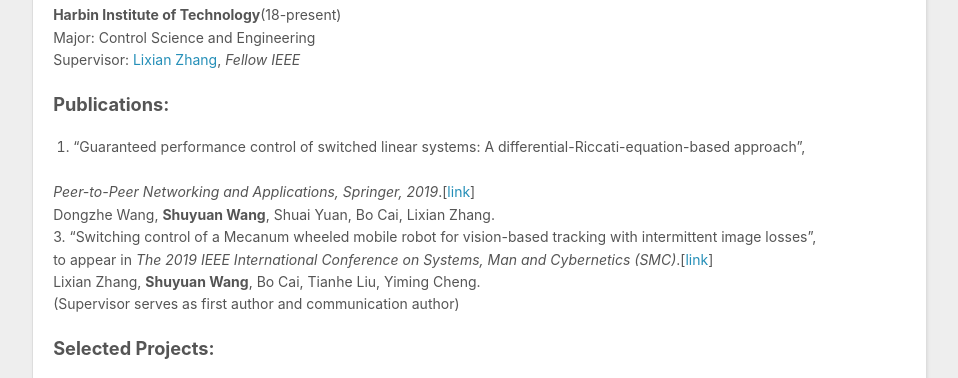
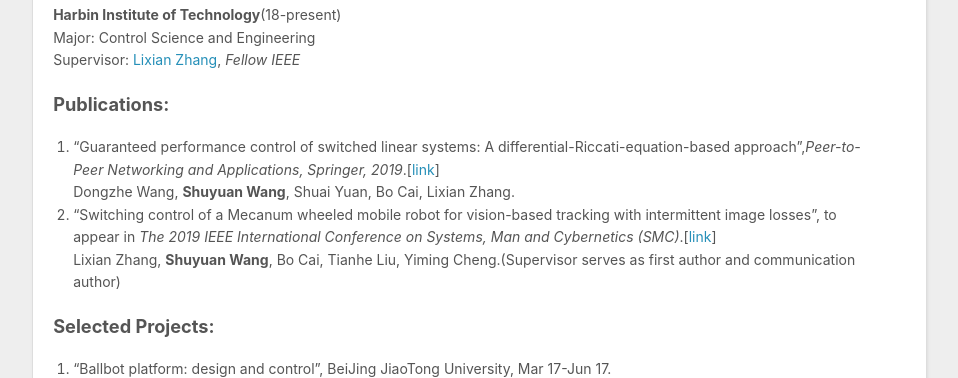
Before and after one commit to josef-w/josef-w.github.io, a plain HTML site: page 2019/10/04/cvwsy/index.html in a window 1280 px wide. Shown: the part 800-1178 px from the top of the page, without its empty margins (8-966 px from the left). Drawn offline with nearby package versions, Linux system fonts and the light colour scheme.

Commit message:
Site updated: 2019-10-04 18:45:01

```diff
--- a/2019/10/04/cvwsy/index.html
+++ b/2019/10/04/cvwsy/index.html
@@ -21,7 +21,7 @@
 <meta property="og:image" content="https://img-blog.csdnimg.cn/20191004163303332.PNG">
 <meta property="og:image" content="https://img-blog.csdnimg.cn/20191004163054651.png">
 <meta property="og:image" content="https://img-blog.csdnimg.cn/20191004170220616.jpg">
-<meta property="og:updated_time" content="2019-10-04T10:42:59.094Z">
+<meta property="og:updated_time" content="2019-10-04T10:44:49.710Z">
 <meta name="twitter:card" content="summary">
 <meta name="twitter:title" content="cv">
 <meta name="twitter:description" content="AboutI am shuyuan wang, born in Harbin, China. I am now pursuing my master degree at Harbin Institute of Technology, supervised by Lixian Zhang, Fellow IEEE. Before coming to HIT, I received my bachel">
@@ -98,9 +98,9 @@
 <h3 id="Education"><a href="#Education" class="headerlink" title="Education:"></a>Education:</h3><p><strong>BeiJing JiaoTong University</strong> (14-18)<br>Bachelor of Engineering<br>Major: Electrical Engineering, grade: 89.2/100<br>Minor: Information and Computer science.<br>Thesis supervisor: <a href="http://www.idlab-tsinghua.com/thulab/labweb/dpeople.html?11" target="_blank" rel="noopener">Shengbo Eben Li</a>, <em>Tsinghua University</em></p>
 <p><strong>Harbin Institute of Technology</strong>(18-present)<br>Major: Control Science and Engineering<br>Supervisor: <a href="https://scholar.google.co.uk/citations?user=nRWqJX4AAAAJ&hl=zh-CN&oi=sra" target="_blank" rel="noopener">Lixian Zhang</a>, <em>Fellow IEEE</em></p>
 <h3 id="Publications"><a href="#Publications" class="headerlink" title="Publications:"></a>Publications:</h3><ol>
-<li>“Guaranteed performance control of switched linear systems: A differential-Riccati-equation-based approach”,</li>
+<li>“Guaranteed performance control of switched linear systems: A differential-Riccati-equation-based approach”,<em>Peer-to-Peer Networking and Applications, Springer, 2019</em>.[<a href="https://doi.org/10.1007/s12083-019-00748-w" target="_blank" rel="noopener">link</a>]<br>Dongzhe Wang, <strong>Shuyuan Wang</strong>, Shuai Yuan, Bo Cai, Lixian Zhang.</li>
+<li>“Switching control of a Mecanum wheeled mobile robot for vision-based tracking with intermittent image losses”, to appear in <em>The 2019 IEEE International Conference on Systems, Man and Cybernetics (SMC)</em>.[<a href="http://smc2019.org" target="_blank" rel="noopener">link</a>]<br>Lixian Zhang, <strong>Shuyuan Wang</strong>, Bo Cai, Tianhe Liu, Yiming Cheng.(Supervisor serves as first author and communication author)</li>
 </ol>
-<p><em>Peer-to-Peer Networking and Applications, Springer, 2019</em>.[<a href="https://doi.org/10.1007/s12083-019-00748-w" target="_blank" rel="noopener">link</a>]<br>Dongzhe Wang, <strong>Shuyuan Wang</strong>, Shuai Yuan, Bo Cai, Lixian Zhang.<br>3. “Switching control of a Mecanum wheeled mobile robot for vision-based tracking with intermittent image losses”,<br>to appear in <em>The 2019 IEEE International Conference on Systems, Man and Cybernetics (SMC)</em>.[<a href="http://smc2019.org" target="_blank" rel="noopener">link</a>]<br>Lixian Zhang, <strong>Shuyuan Wang</strong>, Bo Cai, Tianhe Liu, Yiming Cheng.<br>(Supervisor serves as first author and communication author)</p>
 <h3 id="Selected-Projects"><a href="#Selected-Projects" class="headerlink" title="Selected Projects:"></a>Selected Projects:</h3><ol>
 <li>“Ballbot platform: design and control”, BeiJing JiaoTong University, Mar 17-Jun 17.</li>
 </ol>
@@ -125,7 +125,7 @@
 
     </div>
     <footer class="article-footer">
-      <a data-url="http://yoursite.com/2019/10/04/cvwsy/" data-id="ck1c02vdi0000cko0bbtbcrul" class="article-share-link">Share</a>
+      <a data-url="http://yoursite.com/2019/10/04/cvwsy/" data-id="ck1c053b20000g0o0hob13dmv" class="article-share-link">Share</a>
 
 
     </footer>
```
Also changed, not shown: index.html (+3 -3 lines).
